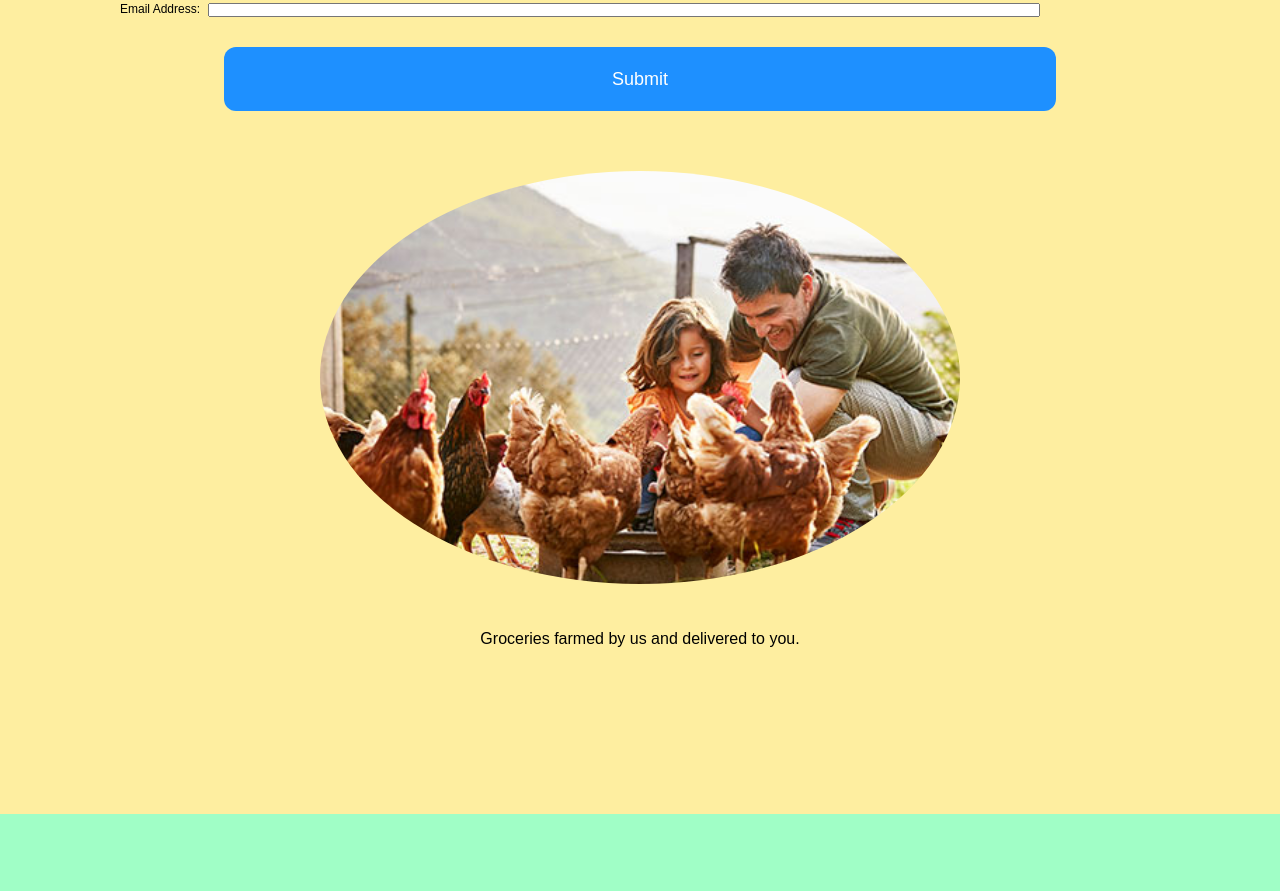
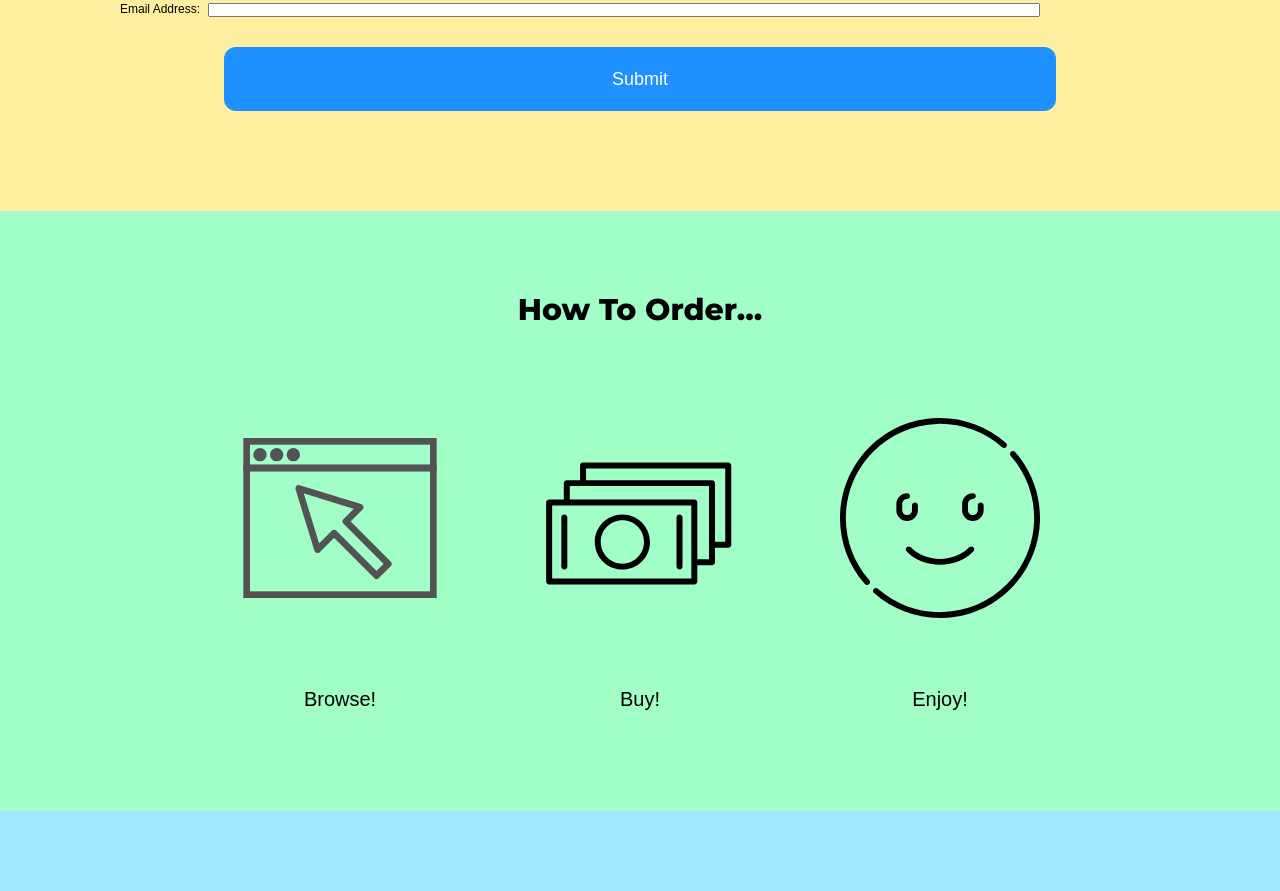
Before and after one commit to kcaswell1/farmers-Promise, a plain HTML site: page index.html in a window 1280 px wide. Shown: the part 1252-2143 px from the top of the page. Drawn offline with nearby package versions, Linux system fonts and the light colour scheme.

Commit message:
Update index.html

```diff
--- a/index.html
+++ b/index.html
@@ -40,8 +40,8 @@
                 <br>
                 <input type="submit">
             </form>
-            <img src="img1/pic1.jpg" class="family">
-            <p>Groceries farmed by us and delivered to you.</p>
+            <!--<img src="img1/pic1.jpg" class="family">
+            <p>Groceries farmed by us and delivered to you.</p>-->
         </div>
     <!--  THIS IS DEMONSTRATING STEPS FOR PURCHASING  -->
         <div data-aos="fade-up"  class="demo">
```
